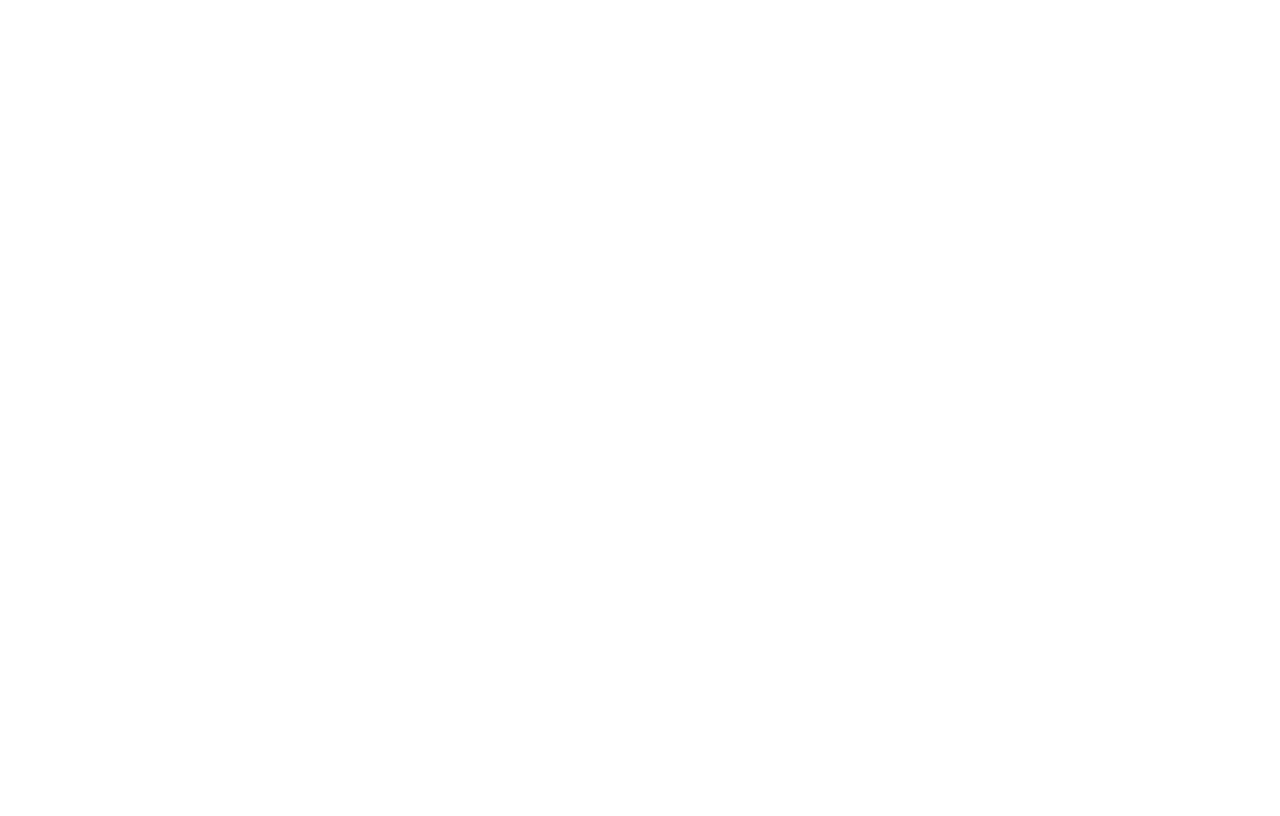
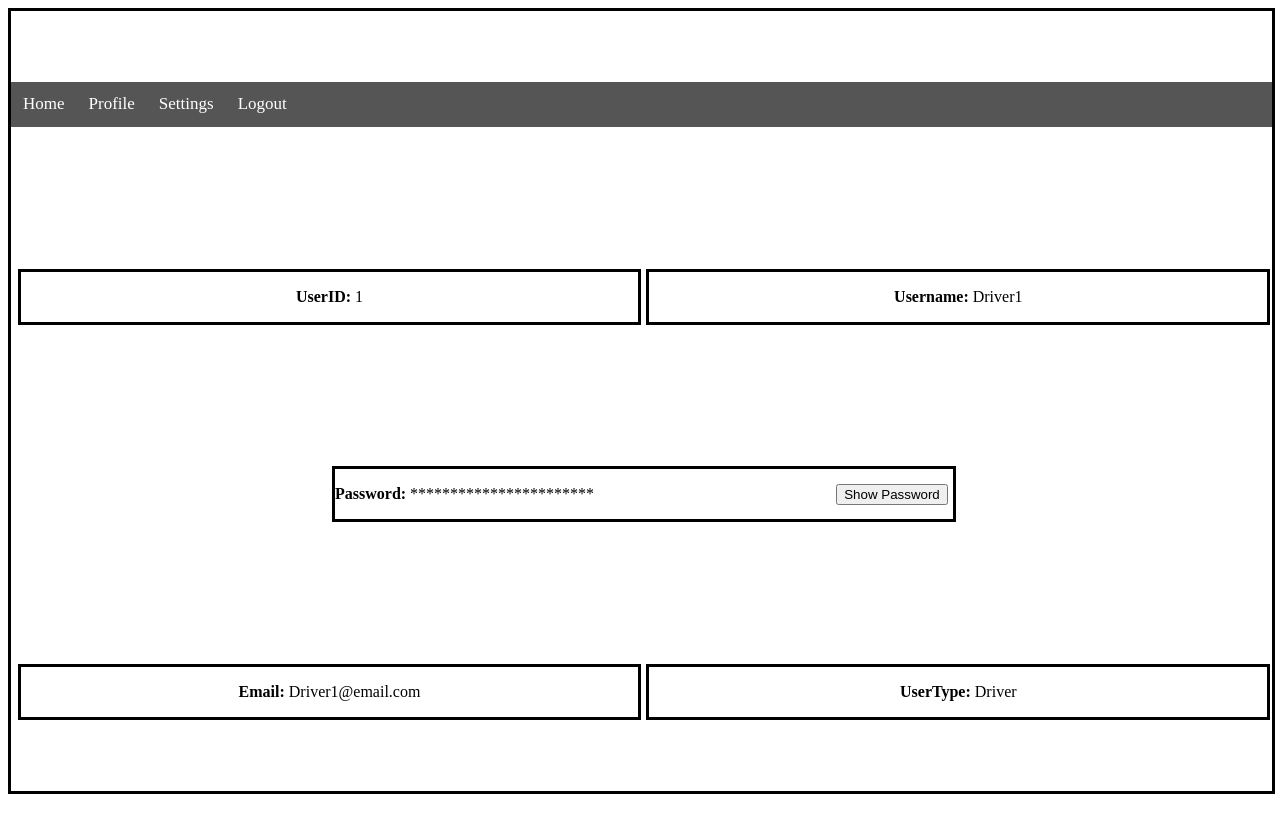
Before and after one commit to team26github/backend, a Vue app in the folder frontend/: page /driver/profile in a window 1280 px wide. Before the commit this address had no page. Built offline with nearby package versions, Linux system fonts and the light colour scheme.

Commit message:
Finished User Profile Designs

```diff
--- /dev/null
+++ b/frontend/src/components/AdminProfile.vue
@@ -0,0 +1,105 @@
+<template>
+    <div class="profile-container">
+        <NavBar></NavBar>
+        <div class="row">
+            <div class="user-id-container">
+                <p><strong>UserID: </strong>{{ user_id }}</p>
+            </div>
+            <div class="username-container">
+                <p><strong>Username: </strong>{{ username }}</p>
+            </div>
+        </div>
+        <div class="row">
+            <div class="password-container">
+                <div class="password">
+                    <p><strong>Password: </strong>{{ password_text }}</p>
+                    <button @click="show_password">{{ button_text }}</button>
+                </div>
+            </div>
+        </div>
+        <div class="row">
+            <div class="email-container">
+                <p><strong>Email: </strong>{{ email }}</p>
+            </div>
+            <div class="user-type-container">
+                <p><strong>UserType: </strong>{{ user_type }}</p>
+            </div>
+        </div>
+    </div>
+</template>
+
+<script>
+    import NavBar from './NavBar.vue';
+
+    export default {
+    data() {
+        return {
+            user_id: 1,
+            username: "Admin1",
+            password: "Password2",
+            password_text: "***********************",
+            email: "Admin1@email.com",
+            user_type: "Admin",
+            button_text: "Show Password",
+            password_active: false
+        };
+    },
+    methods: {
+        show_password() {
+            if (this.password_active) {
+                this.password_text = "***********************";
+                this.password_active = false;
+                this.button_text = "Show Password";
+            }
+            else {
+                this.password_text = this.password;
+                this.password_active = true;
+                this.button_text = "Hide Password";
+            }
+        }
+    },
+
+    components: { NavBar }
+}
+</script>
+
+<style scoped>
+    .profile-container {
+        display: grid;
+        place-items: center;
+        width: 98.5vw;
+        height: 97.5vh;
+        border-style: solid;
+        border-color: black;
+    }
+
+    .password {
+        width: 100%;
+        display: flex;
+        flex-direction: row;
+        align-items: center;
+    }
+
+    .password button {
+        margin-left: auto;
+    }
+
+    .row {
+        width: 100%;
+        display: flex;
+        flex-direction: row;
+        justify-content: center;
+    }
+
+    button {
+        height: 50%;
+        margin-right: 5px;
+    }
+    .user-id-container, .username-container, .password-container, .email-container, .user-type-container {
+        width: 49%;
+        border-style: solid;
+        border-color: black;
+        margin-left: 5px;
+        text-align: center;
+    }
+</style>
--- /dev/null
+++ b/frontend/src/components/DriverProfile.vue
@@ -0,0 +1,106 @@
+<template>
+    <div class="profile-container">
+        <NavBar></NavBar>
+        <div class="row">
+            <div class="user-id-container">
+                <p><strong>UserID: </strong>{{ user_id }}</p>
+            </div>
+            <div class="username-container">
+                <p><strong>Username: </strong>{{ username }}</p>
+            </div>
+        </div>
+        <div class="row">
+            <div class="password-container">
+                <div class="password">
+                    <p><strong>Password: </strong>{{ password_text }}</p>
+                    <button @click="show_password">{{ button_text }}</button>
+                </div>
+            </div>
+        </div>
+        <div class="row">
+            <div class="email-container">
+                <p><strong>Email: </strong>{{ email }}</p>
+            </div>
+            <div class="user-type-container">
+                <p><strong>UserType: </strong>{{ user_type }}</p>
+            </div>
+        </div>
+    </div>
+</template>
+
+<script>
+    import NavBar from './NavBar.vue';
+
+    export default {
+    name: "driver-profile",
+    data() {
+        return {
+            user_id: 1,
+            username: "Driver1",
+            password: "Password1",
+            password_text: "***********************",
+            email: "Driver1@email.com",
+            user_type: "Driver",
+            button_text: "Show Password",
+            password_active: false
+        };
+    },
+    methods: {
+        show_password() {
+            if (this.password_active) {
+                this.password_text = "***********************";
+                this.password_active = false;
+                this.button_text = "Show Password";
+            }
+            else {
+                this.password_text = this.password;
+                this.password_active = true;
+                this.button_text = "Hide Password";
+            }
+        }
+    },
+
+    components: { NavBar }
+}
+</script>
+
+<style scoped>
+    .profile-container {
+        display: grid;
+        place-items: center;
+        width: 98.5vw;
+        height: 97.5vh;
+        border-style: solid;
+        border-color: black;
+    }
+
+    .password {
+        width: 100%;
+        display: flex;
+        flex-direction: row;
+        align-items: center;
+    }
+
+    .password button {
+        margin-left: auto;
+    }
+
+    .row {
+        width: 100%;
+        display: flex;
+        flex-direction: row;
+        justify-content: center;
+    }
+
+    button {
+        height: 50%;
+        margin-right: 5px;
+    }
+    .user-id-container, .username-container, .password-container, .email-container, .user-type-container {
+        width: 49%;
+        border-style: solid;
+        border-color: black;
+        margin-left: 5px;
+        text-align: center;
+    }
+</style>
--- a/frontend/src/components/NavBar.vue
+++ b/frontend/src/components/NavBar.vue
@@ -1,7 +1,7 @@
 <template>
     <div class = "nav">
-        <a href="#"><i class="fa fa-fw fa-home"></i> Home</a>
-        <a href="#" target="blank">Profile</a>
+        <a @click="Home" href="/driver"><i class="fa fa-fw fa-home"></i> Home</a>
+        <a @click="Profile" href="/driver/profile">Profile</a>
         <a href="#" target="blank">Settings</a>
         <a v-on:click="Logout" href = "/login">Logout</a>
     </div>
--- /dev/null
+++ b/frontend/src/components/SponsorProfile.vue
@@ -0,0 +1,105 @@
+<template>
+    <div class="profile-container">
+        <NavBar></NavBar>
+        <div class="row">
+            <div class="user-id-container">
+                <p><strong>UserID: </strong>{{ user_id }}</p>
+            </div>
+            <div class="username-container">
+                <p><strong>Username: </strong>{{ username }}</p>
+            </div>
+        </div>
+        <div class="row">
+            <div class="password-container">
+                <div class="password">
+                    <p><strong>Password: </strong>{{ password_text }}</p>
+                    <button @click="show_password">{{ button_text }}</button>
+                </div>
+            </div>
+        </div>
+        <div class="row">
+            <div class="email-container">
+                <p><strong>Email: </strong>{{ email }}</p>
+            </div>
+            <div class="user-type-container">
+                <p><strong>UserType: </strong>{{ user_type }}</p>
+            </div>
+        </div>
+    </div>
+</template>
+
+<script>
+    import NavBar from './NavBar.vue';
+
+    export default {
+    data() {
+        return {
+            user_id: 1,
+            username: "Sponsor1",
+            password: "Password3",
+            password_text: "***********************",
+            email: "Sponsor1@email.com",
+            user_type: "Sponsor",
+            button_text: "Show Password",
+            password_active: false
+        };
+    },
+    methods: {
+        show_password() {
+            if (this.password_active) {
+                this.password_text = "***********************";
+                this.password_active = false;
+                this.button_text = "Show Password";
+            }
+            else {
+                this.password_text = this.password;
+                this.password_active = true;
+                this.button_text = "Hide Password";
+            }
+        }
+    },
+
+    components: { NavBar }
+}
+</script>
+
+<style scoped>
+    .profile-container {
+        display: grid;
+        place-items: center;
+        width: 98.5vw;
+        height: 97.5vh;
+        border-style: solid;
+        border-color: black;
+    }
+
+    .password {
+        width: 100%;
+        display: flex;
+        flex-direction: row;
+        align-items: center;
+    }
+
+    .password button {
+        margin-left: auto;
+    }
+
+    .row {
+        width: 100%;
+        display: flex;
+        flex-direction: row;
+        justify-content: center;
+    }
+
+    button {
+        height: 50%;
+        margin-right: 5px;
+    }
+    .user-id-container, .username-container, .password-container, .email-container, .user-type-container {
+        width: 49%;
+        border-style: solid;
+        border-color: black;
+        margin-left: 5px;
+        text-align: center;
+    }
+</style>
--- a/frontend/src/components/loginForm.vue
+++ b/frontend/src/components/loginForm.vue
@@ -1,4 +1,5 @@
 <template>
+  <div class="login-container">
     <div class="login">
       <h2>LOGIN</h2>
       <form>
@@ -9,6 +10,7 @@
         <button type="submit" id="login-button" @click.prevent="get_login" :disabled="disabled">Login</button>
       </form>
       <p>{{ status }}</p>
+    </div>
   </div>
 </template>
 
@@ -99,13 +101,16 @@
 </script>
 
 <style scoped>
+  .login-container {
+    width: 100vw;
+    height: 100vh;
+    display: grid;
+    place-items: center;
+  }
+
   .login {
     display: grid;
     place-items: center;
-    width: 250px;
-    height: 210px;
-    margin-top: 18%;
-    margin-left: 45%;
     padding: 0 10px 10px;
     border-style: solid;
     border-color: black;
--- a/frontend/src/router/index.js
+++ b/frontend/src/router/index.js
@@ -4,6 +4,9 @@
 import AdminDashboard from '../components/AdminDashboard.vue';
 import SponsorDashboard from '../components/SponsorDashboard.vue';
 import NavBar from '../components/NavBar.vue';
+import DriverProfile from '../components/DriverProfile.vue';
+import AdminProfile from '../components/AdminProfile.vue';
+import SponsorProfile from '../components/SponsorProfile.vue';
 
 const routes = [
     {
@@ -34,6 +37,21 @@
         path: '/navbar',
         name: 'navbar',
         component: NavBar
+    },
+    {
+        path: '/driver/profile',
+        name: 'driver-profile',
+        component: DriverProfile
+    },
+    {
+        path: '/admin/profile',
+        name: 'admin-profile',
+        component: AdminProfile
+    },
+    {
+        path: '/sponsor/profile',
+        name: 'sponsor-profile',
+        component: SponsorProfile
     }
 ];
 
```
Also changed, not shown: frontend/src/components/Dashboard.vue (deleted), 2 other files (tests, documents, lock files or other folders). Lines whose indentation alone changed are shown as unchanged.
